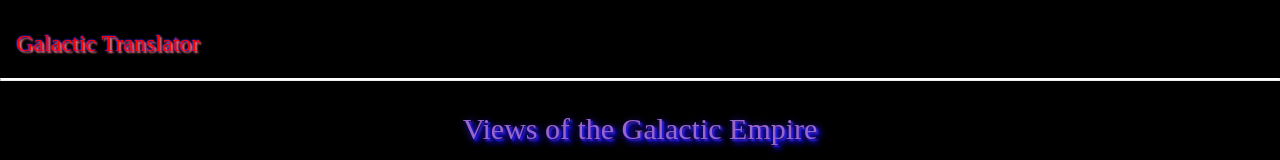
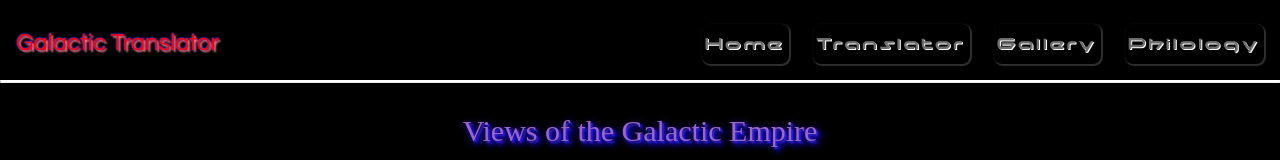
Before and after one commit to anthonyjprater/galaxy-translator, a Vue app: page /gallery in a window 1280 px wide. Shown: the top 160 px of the page. Built offline with nearby package versions, Linux system fonts and the light colour scheme; no server answers.

Commit message:
imported fallback font

```diff
--- a/src/App.vue
+++ b/src/App.vue
@@ -7,6 +7,8 @@
 </template>
 
 <style>
+@import url('https://fonts.googleapis.com/css2?family=Questrial&display=swap');
+
 @font-face {
   font-family: 'Moonhouse';
   font-style: normal;
@@ -39,6 +41,7 @@
   src: url('./assets/fonts/Poppins-Bold.ttf') format('truetype');
 }
 
+
 @media (max-width: 700px) {
   textarea.form {
     max-width: 65vw;
--- a/src/components/HeaderView.vue
+++ b/src/components/HeaderView.vue
@@ -122,7 +122,7 @@ nav {
   /* font-family: 'Galaxy', sans-serif; */
   color: red;
   text-shadow: 2px 2px 2px #ff8080, 0 0 2px #482ff7, 0 0 2px #482ff7;
-  font-family: SF Distant Galaxy Outline;
+  font-family: SF Distant Galaxy Outline, 'Questrial', sans-serif;
   transition: text-shadow 250ms ease, color 250ms ease;
 }
 .logo:hover,
@@ -181,17 +181,7 @@ div > .dropdown-item:hover {
 }
 
 .navbar-hidden {
-	border: 0;
-	clip: rect(1px, 1px, 1px, 1px); /* 1 */
-	-webkit-clip-path: inset(50%);
-		clip-path: inset(50%);  /* 2 */
-	height: 1px;
-	margin: -1px;
-	overflow: hidden;
-	padding: 0;
-	position: absolute;
-	width: 1px;
-	white-space: nowrap;            /* 3 */
+  background: transparent;
 }
 
 
@@ -230,6 +220,20 @@ div > .dropdown-item:hover {
   background-color: #ccc;
 }
 @media only screen and (max-width: 768px) {
+  .navbar-hidden {
+	border: 0;
+	clip: rect(1px, 1px, 1px, 1px); /* 1 */
+	-webkit-clip-path: inset(50%);
+		clip-path: inset(50%);  /* 2 */
+	height: 1px;
+	margin: -1px;
+	overflow: hidden;
+	padding: 0;
+	position: absolute;
+	width: 1px;
+	white-space: nowrap;            /* 3 */
+}
+
   .nav-menu {
     position: fixed;
     left: -100%;
--- a/src/views/HomeView.vue
+++ b/src/views/HomeView.vue
@@ -105,7 +105,7 @@ a {
 .jumbotron {
   z-index: 1;
   color: gold;
-  font-family: SF Distant Galaxy Outline;
+  font-family: SF Distant Galaxy Outline, 'Questrial', 'Tahoma' sans-serif;
   display: grid;
   place-items: center;
   height: 100vh;
```
